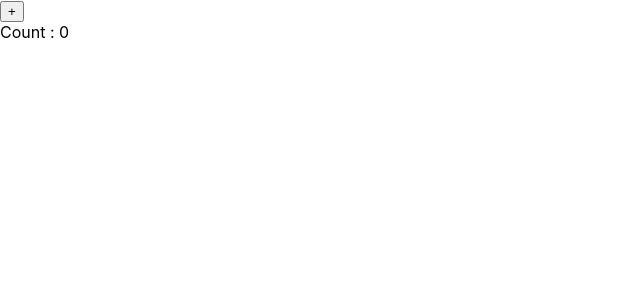
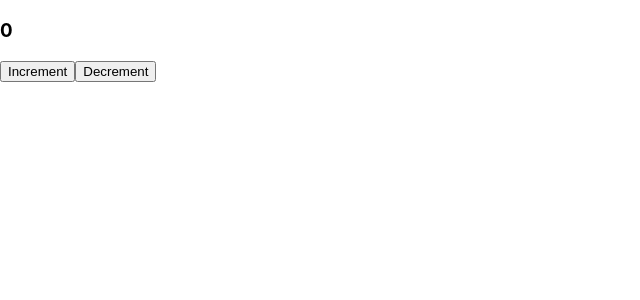
Before and after one commit to abdelrahman-gad/react-practical-hooks, a React (Create React App) app: page / in a window 1280 px wide. Shown: the top 300 px of the page, without its empty margins (0-640 px from the left). Built offline with nearby package versions, Linux system fonts and the light colour scheme.

Commit message:
simle counter built with the help of useReducer

```diff
--- a/src/App.js
+++ b/src/App.js
@@ -1,25 +1,33 @@
 
-import React , {useState,useEffect,useRef,useLayoutEffect,useCallback} from 'react';
+import React , {useState,useEffect,useRef,useLayoutEffect,useCallback, useReducer } from 'react';
 import {  useForm  } from "./useFrom";
 import {useMeasure} from './useMeasure';
 import Hello from './Hello';
+// useReducer is used to initiate and manipulate state in a way similar to redux pattern
+// example 1: counter
 
-// useCallback hook is used to prevent calling some function every single rendering
+function reducer(state,action){
+  switch(action.type){
+    case action.type='INCREMENT':
+      return state+1;
+    case action.type='DECREMENT':
+      return state-1;
+    default :
+      return state;
+  }
+}
 
 function App() {
-   const [count, setCount ]  = useState(0);
-  const increment = useCallback(
-    ()=>{
-      setCount(c=>c+1);
-    },
-    [setCount],//now whenever count or setCount changes this increment function will be called
-  )
+
+  const [state,dispatch] = useReducer(reducer,0)
+
   return (
     <div className="App">
 
-      <Hello  increment={increment}  />
-       <div>Count : {count}</div>
+      <h3> {state} </h3>
+      <button  onClick={()=>dispatch({type:'INCREMENT'})} >Increment</button>
 
+       <button  onClick={()=>dispatch({type:'DECREMENT'})} >Decrement</button>
     </div>
     );
 }
--- a/src/Hello.js
+++ b/src/Hello.js
@@ -2,13 +2,13 @@ import React , {useState,useEffect,useRef,useLayoutEffect, useCallback}  from 'r
 import {useFetch} from './useFetch';
 import { useMeasure} from './useMeasure';
 import {useCountRenderes} from './useCountRenders';
-// react memo will check the passed props and render only if the passed props has changed "it make use of memoization which is very usefull when there is an axpensive computation"
+
 const  Hello = React.memo(({increment}) =>{
     useCountRenderes();
     return  ( <>
 
        <button onClick={increment }>+</button>
-       </>  )
+       </>  );
 });
 
 export default Hello;
```
